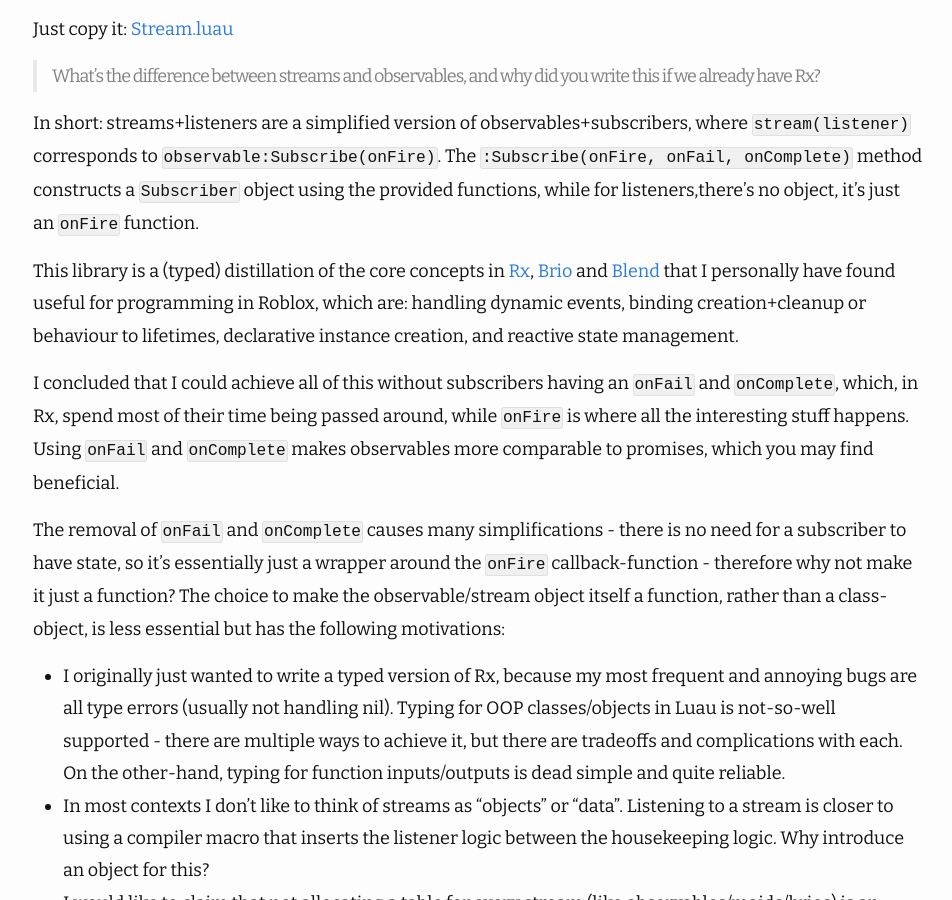
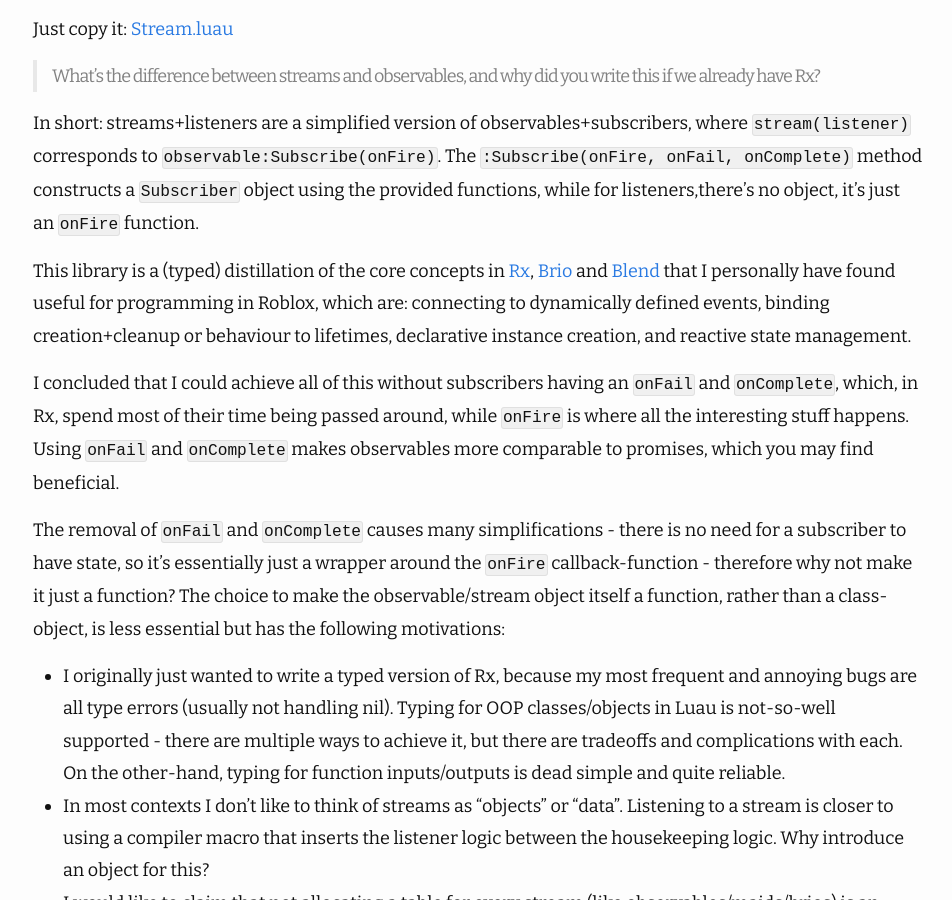
Before and after one commit to blinkybool/web, a Jekyll site: the page built from _posts/2024-07-11-Stream-Intro.md, in a window 1280 px wide and 900 px high, scrolled down 11834 px. Shown: the whole window, without its empty margins (162-1114 px from the left). Built offline with Jekyll 4.4.1, drawn with Linux system fonts in a browser that asks for light colours; a script that is not in the unit is left out.

Commit message:
changed wording

```diff
--- a/_posts/2024-07-11-Stream-Intro.md
+++ b/_posts/2024-07-11-Stream-Intro.md
@@ -351,7 +351,7 @@ Just copy it: [Stream.luau](https://gist.github.com/blinkybool/1390d53a730493e2c
 
 In short: streams+listeners are a simplified version of observables+subscribers, where `stream(listener)` corresponds to `observable:Subscribe(onFire)`. The `:Subscribe(onFire, onFail, onComplete)` method constructs a `Subscriber` object using the provided functions, while for listeners,there's no object, it's just an `onFire` function.
 
-This library is a (typed) distillation of the core concepts in [Rx](https://quenty.github.io/NevermoreEngine/api/Rx/), [Brio](https://quenty.github.io/NevermoreEngine/api/Brio/) and [Blend](https://quenty.github.io/NevermoreEngine/api/Blend/) that I personally have found useful for programming in Roblox, which are: handling dynamic events, binding creation+cleanup or behaviour to lifetimes, declarative instance creation, and reactive state management.
+This library is a (typed) distillation of the core concepts in [Rx](https://quenty.github.io/NevermoreEngine/api/Rx/), [Brio](https://quenty.github.io/NevermoreEngine/api/Brio/) and [Blend](https://quenty.github.io/NevermoreEngine/api/Blend/) that I personally have found useful for programming in Roblox, which are: connecting to dynamically defined events, binding creation+cleanup or behaviour to lifetimes, declarative instance creation, and reactive state management.
 
 I concluded that I could achieve all of this without subscribers having an `onFail` and `onComplete`, which, in Rx, spend most of their time being passed around, while `onFire` is where all the interesting stuff happens. Using `onFail` and `onComplete` makes observables more comparable to promises, which you may find beneficial.
 
```
